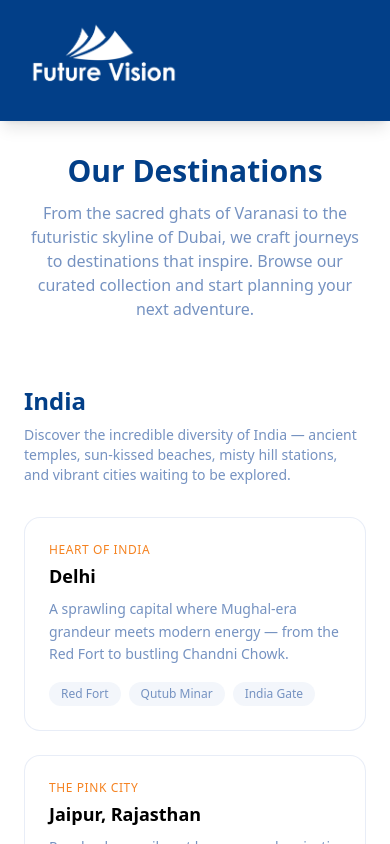
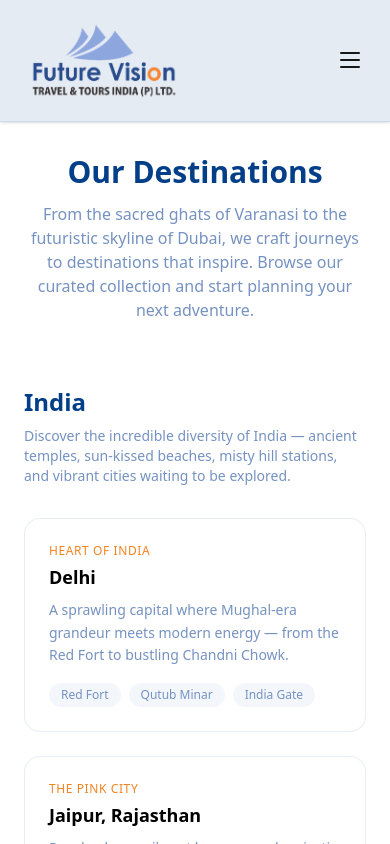
Before and after one commit to jahgath/future-vision, a Next.js app: page /destinations in a window 390 px wide. Shown: the top 844 px of the page. Built offline with nearby package versions, Linux system fonts and the light colour scheme.

Commit message:
style updates

```diff
--- a/src/app/globals.css
+++ b/src/app/globals.css
@@ -8,8 +8,8 @@
 @theme inline {
   --color-background: var(--background);
   --color-foreground: var(--foreground);
-  --font-sans: var(--font-geist-sans);
-  --font-mono: var(--font-geist-mono);
+  --font-sans: var(--font-dm-sans);
+  --font-heading: var(--font-playfair);
 
   /* Brand colors */
   --color-primary: #023f88;
@@ -19,10 +19,19 @@
   --color-dark: #000000;
 }
 
+html,
+body {
+  overflow-x: clip;
+}
+
 body {
   background: var(--background);
   color: var(--foreground);
   font-family: var(--font-sans), Arial, Helvetica, sans-serif;
+}
+
+h1, h2, h3, h4, h5, h6 {
+  font-family: var(--font-heading), Georgia, serif;
 }
 
 .scrollbar-hide {
--- a/src/app/layout.tsx
+++ b/src/app/layout.tsx
@@ -1,18 +1,20 @@
 import type { Metadata } from "next";
-import { Geist, Geist_Mono } from "next/font/google";
+import { DM_Sans, Playfair_Display } from "next/font/google";
 import "./globals.css";
 import Header from "@/components/layout/Header";
 import Footer from "@/components/layout/Footer";
 import siteInfo from "@/lib/siteInfo.json";
 
-const geistSans = Geist({
-  variable: "--font-geist-sans",
+const dmSans = DM_Sans({
+  variable: "--font-dm-sans",
   subsets: ["latin"],
+  weight: ["300", "400", "500", "600", "700"],
 });
 
-const geistMono = Geist_Mono({
-  variable: "--font-geist-mono",
+const playfair = Playfair_Display({
+  variable: "--font-playfair",
   subsets: ["latin"],
+  weight: ["400", "500", "600", "700"],
 });
 
 export const metadata: Metadata = {
@@ -37,7 +39,7 @@ export default function RootLayout({
   return (
     <html lang="en">
       <body
-        className={`${geistSans.variable} ${geistMono.variable} antialiased`}
+        className={`${dmSans.variable} ${playfair.variable} antialiased`}
       >
         <Header />
         <main>{children}</main>
--- a/src/components/layout/Header.tsx
+++ b/src/components/layout/Header.tsx
@@ -1,5 +1,6 @@
 "use client";
 
+import { useState } from "react";
 import Link from "next/link";
 import Image from "next/image";
 import { usePathname } from "next/navigation";
@@ -13,19 +14,28 @@ const navLinks = [
 export default function Header() {
   const pathname = usePathname();
   const isHome = pathname === "/";
+  const [menuOpen, setMenuOpen] = useState(false);
 
   return (
-    <header className={`${isHome ? "absolute" : "sticky"} top-0 left-0 right-0 z-50 ${isHome ? "" : "bg-primary shadow-lg"}`}>
+    <header
+      className={`${isHome ? "absolute" : "sticky"} top-0 left-0 right-0 z-50 ${
+        isHome
+          ? "backdrop-blur-xl md:backdrop-blur-none bg-white/5 md:bg-transparent border-b border-white/10 md:border-transparent"
+          : "backdrop-blur-xl bg-primary/10 border-b border-primary/10 shadow-sm"
+      }`}
+    >
       <nav className="mx-auto flex max-w-7xl items-center justify-between px-6 py-4">
         <Link href="/">
           <Image
-            src="/images/future-vision-logo-white.png"
+            src={isHome ? "/images/future-vision-logo-white.png" : "/images/future-vision-logo-2.png"}
             alt="Future Vision Travel and Tours"
             width={160}
             height={60}
             priority
           />
         </Link>
+
+        {/* Desktop nav */}
         <ul className="hidden md:flex items-center gap-8 text-sm font-medium">
           {navLinks.map(({ href, label }) => {
             const isActive = pathname === href;
@@ -35,8 +45,8 @@ export default function Header() {
                   href={href}
                   className={`pb-1 transition-colors ${
                     isActive
-                      ? "text-white border-b-2 border-accent"
-                      : "text-white/80 hover:text-white"
+                      ? `${isHome ? "text-white" : "text-primary"} border-b-2 border-accent`
+                      : `${isHome ? "text-white/80 hover:text-white" : "text-foreground/60 hover:text-foreground"}`
                   }`}
                 >
                   {label}
@@ -51,7 +61,60 @@ export default function Header() {
         >
           Inquire Now
         </Link>
+
+        {/* Mobile hamburger */}
+        <button
+          type="button"
+          className="md:hidden w-8 h-8 flex flex-col justify-center items-center gap-[5px]"
+          onClick={() => setMenuOpen((prev) => !prev)}
+          aria-label={menuOpen ? "Close menu" : "Open menu"}
+          aria-expanded={menuOpen}
+        >
+          <span
+            className={`block h-[2px] w-5 rounded-full ${isHome ? "bg-white" : "bg-foreground"} transition-all duration-300 origin-center ${menuOpen ? "translate-y-[7px] rotate-45" : ""}`}
+          />
+          <span
+            className={`block h-[2px] w-5 rounded-full ${isHome ? "bg-white" : "bg-foreground"} transition-all duration-300 ${menuOpen ? "opacity-0 scale-x-0" : ""}`}
+          />
+          <span
+            className={`block h-[2px] w-5 rounded-full ${isHome ? "bg-white" : "bg-foreground"} transition-all duration-300 origin-center ${menuOpen ? "-translate-y-[7px] -rotate-45" : ""}`}
+          />
+        </button>
       </nav>
+
+      {/* Mobile dropdown */}
+      <div
+        className={`md:hidden transition-all duration-300 ease-in-out overflow-hidden ${
+          menuOpen ? "max-h-80 opacity-100" : "max-h-0 opacity-0"
+        }`}
+      >
+        <div className="px-6 pb-6 pt-2 flex flex-col gap-5">
+          {navLinks.map(({ href, label }) => {
+            const isActive = pathname === href;
+            return (
+              <Link
+                key={href}
+                href={href}
+                onClick={() => setMenuOpen(false)}
+                className={`text-lg font-medium transition-colors ${
+                  isActive
+                    ? "text-accent"
+                    : `${isHome ? "text-white/80 hover:text-white" : "text-foreground/60 hover:text-foreground"}`
+                }`}
+              >
+                {label}
+              </Link>
+            );
+          })}
+          <Link
+            href="/contact"
+            onClick={() => setMenuOpen(false)}
+            className="mt-1 w-fit rounded-full bg-accent px-6 py-2.5 text-sm font-medium text-white hover:bg-accent/90 transition-colors"
+          >
+            Inquire Now
+          </Link>
+        </div>
+      </div>
     </header>
   );
 }
--- a/src/components/sections/GlobeHero.tsx
+++ b/src/components/sections/GlobeHero.tsx
@@ -51,7 +51,7 @@ export default function GlobeHero() {
       }}
     >
       {/* Header text */}
-      <div className="relative z-10 pt-28 pb-2 text-center px-6">
+      <div className="relative z-10 pt-32 pb-2 text-center px-6">
         <h1 className="text-3xl font-bold tracking-tight text-white sm:text-4xl md:text-5xl">
           Explore the World with&nbsp;
           <span className="text-[#f58220]">{siteInfo.shortName}</span>
```
